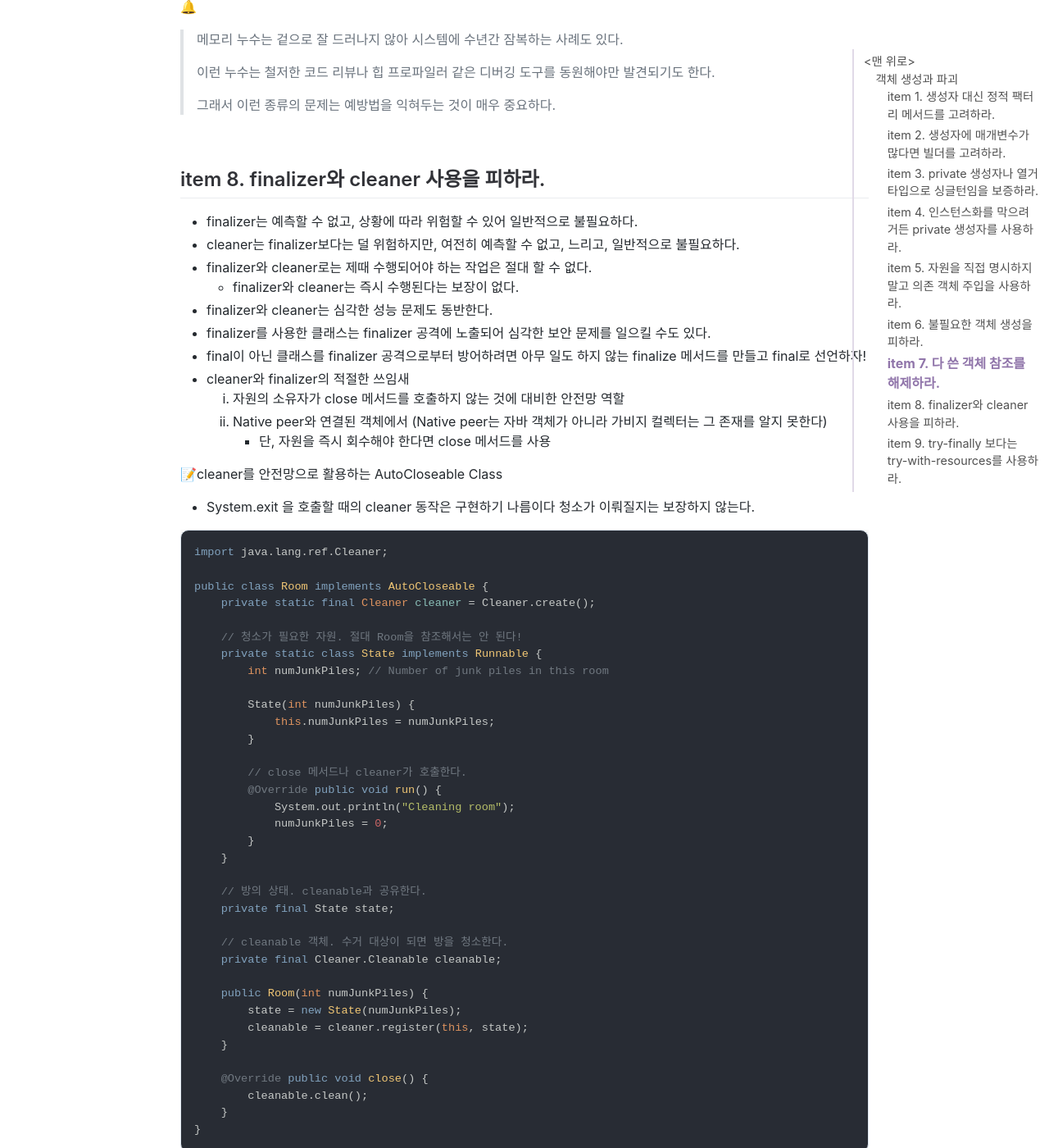
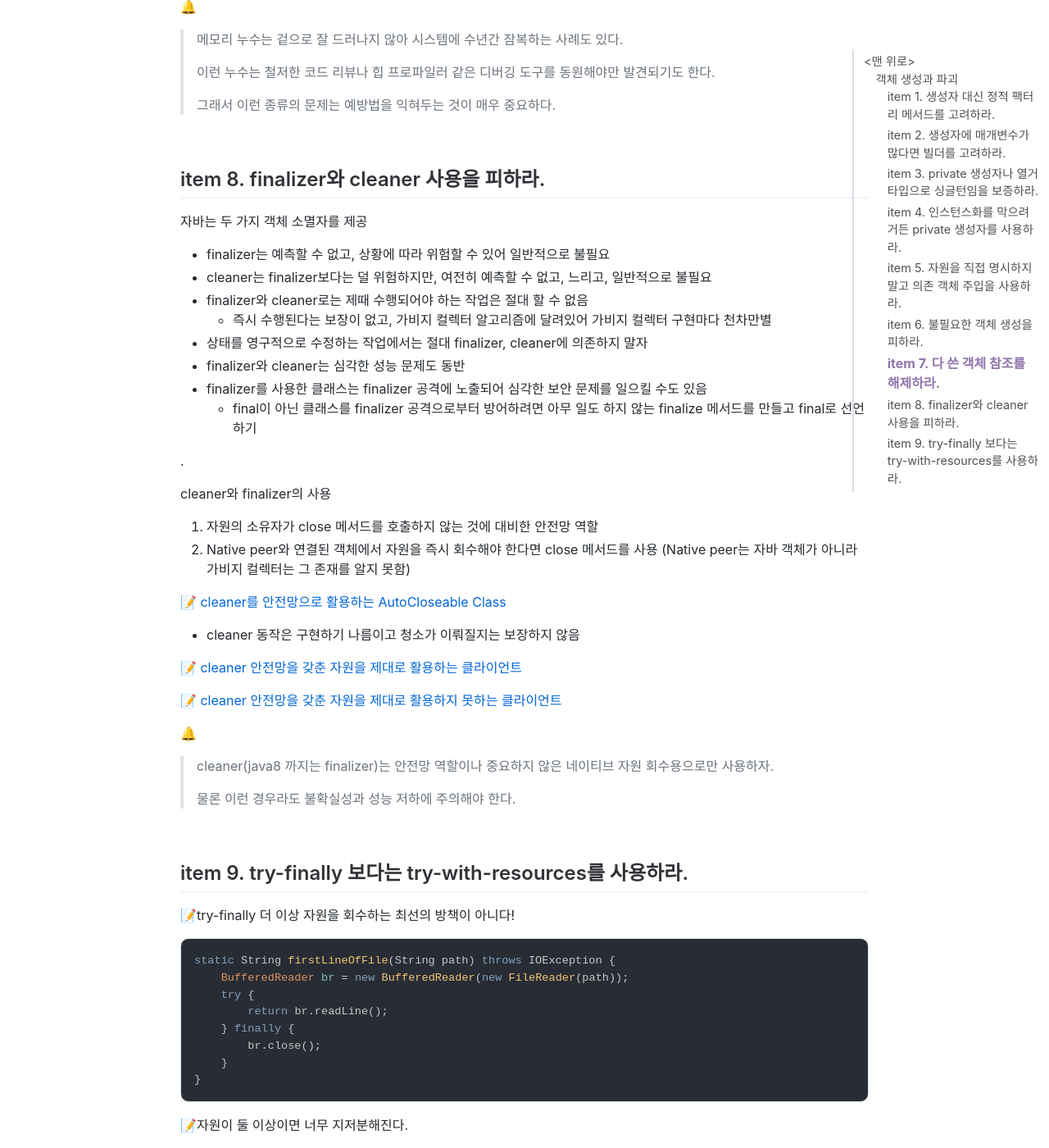
Before and after one commit to jihunparkme/jihunparkme.github.io, a Jekyll site: the page built from _posts/2023-04-07-Effective-Java-객체-생성과-파괴.md, in a window 1280 px wide and 1400 px high, scrolled down 7117 px. Shown: the whole window at 82% size. Built offline with Jekyll 4.4.1, drawn with Linux system fonts in a browser that asks for light colours; nearby versions of some CDN libraries; comment, search, counter and statistics services are not loaded; some of the changed text lies outside the part shown.

Commit message:
[EJ] item 8. finalizer와 cleaner 사용을 피하라.

````diff
--- a/_posts/2023-04-07-Effective-Java-객체-생성과-파괴.md
+++ b/_posts/2023-04-07-Effective-Java-객체-생성과-파괴.md
@@ -85,14 +85,14 @@ public static Boolean valueOf(boolean b) {
 - 클라이언트는 필요한 객체를 직접 만드는 대신, 필수 매개변수만으로 생성자를 호출해 빌더 객체를 얻는다.
   - 그 후 빌더 객체가 제공하는 일종의 세터 메서드들로 원하는 선택 매개변수들을 설정
 
-[점층적 생성자 패턴과 자바빈즈 패턴의 장점만 적용](https://github.com/WegraLee/effective-java-3e-source-code/blob/master/src/effectivejava/chapter2/item2/builder/NutritionFacts.java)
+[📝 점층적 생성자 패턴과 자바빈즈 패턴의 장점만 적용](https://github.com/WegraLee/effective-java-3e-source-code/blob/master/src/effectivejava/chapter2/item2/builder/NutritionFacts.java)
 
 - 빌더 패턴은 계층적으로 설계된 클래스와 함께 사용하기 좋다.
   - 각 계층의 클래스에 관련 빌더를 멤버로 정의
   - 추상 클래스는 추상 빌더를, 구체 클래스는 구체 빌더를 갖도록 하자.
 - 빌더를 이용하면 가변인수 매개변수를 여러 개 사용할 수도 있다.
 
-[계층적으로 설계된 클래스와 잘 어울리는 빌더 패턴](https://github.com/WegraLee/effective-java-3e-source-code/tree/master/src/effectivejava/chapter2/item2/hierarchicalbuilder)
+[📝 계층적으로 설계된 클래스와 잘 어울리는 빌더 패턴](https://github.com/WegraLee/effective-java-3e-source-code/tree/master/src/effectivejava/chapter2/item2/hierarchicalbuilder)
 
 **빌더의 단점**
 
@@ -306,95 +306,34 @@ private static long sum() {
 
 ## item 8. finalizer와 cleaner 사용을 피하라.
 
-- finalizer는 예측할 수 없고, 상황에 따라 위험할 수 있어 일반적으로 불필요하다.
-- cleaner는 finalizer보다는 덜 위험하지만, 여전히 예측할 수 없고, 느리고, 일반적으로 불필요하다.
-- finalizer와 cleaner로는 제때 수행되어야 하는 작업은 절대 할 수 없다.
-  - finalizer와 cleaner는 즉시 수행된다는 보장이 없다.
-- finalizer와 cleaner는 심각한 성능 문제도 동반한다.
-- finalizer를 사용한 클래스는 finalizer 공격에 노출되어 심각한 보안 문제를 일으킬 수도 있다.
-- final이 아닌 클래스를 finalizer 공격으로부터 방어하려면 아무 일도 하지 않는 finalize 메서드를 만들고 final로 선언하자!
-- cleaner와 finalizer의 적절한 쓰임새
-  1. 자원의 소유자가 close 메서드를 호출하지 않는 것에 대비한 안전망 역할
-  2. Native peer와 연결된 객체에서 (Native peer는 자바 객체가 아니라 가비지 컬렉터는 그 존재를 알지 못한다)
-     - 단, 자원을 즉시 회수해야 한다면 close 메서드를 사용
+자바는 두 가지 객체 소멸자를 제공
 
-📝cleaner를 안전망으로 활용하는 AutoCloseable Class
-- System.exit 을 호출할 때의 cleaner 동작은 구현하기 나름이다 청소가 이뤄질지는 보장하지 않는다.
+- finalizer는 예측할 수 없고, 상황에 따라 위험할 수 있어 일반적으로 불필요
+- cleaner는 finalizer보다는 덜 위험하지만, 여전히 예측할 수 없고, 느리고, 일반적으로 불필요
+- finalizer와 cleaner로는 제때 수행되어야 하는 작업은 절대 할 수 없음
+  - 즉시 수행된다는 보장이 없고, 가비지 컬렉터 알고리즘에 달려있어 가비지 컬렉터 구현마다 천차만별
+- 상태를 영구적으로 수정하는 작업에서는 절대 finalizer, cleaner에 의존하지 말자
+- finalizer와 cleaner는 심각한 성능 문제도 동반
+- finalizer를 사용한 클래스는 finalizer 공격에 노출되어 심각한 보안 문제를 일으킬 수도 있음
+  - final이 아닌 클래스를 finalizer 공격으로부터 방어하려면 아무 일도 하지 않는 finalize 메서드를 만들고 final로 선언하기
 
-```java
-import java.lang.ref.Cleaner;
+.
 
-public class Room implements AutoCloseable {
-    private static final Cleaner cleaner = Cleaner.create();
+cleaner와 finalizer의 사용
 
-    // 청소가 필요한 자원. 절대 Room을 참조해서는 안 된다!
-    private static class State implements Runnable {
-        int numJunkPiles; // Number of junk piles in this room
+1. 자원의 소유자가 close 메서드를 호출하지 않는 것에 대비한 안전망 역할
+2. Native peer와 연결된 객체에서 자원을 즉시 회수해야 한다면 close 메서드를 사용 (Native peer는 자바 객체가 아니라 가비지 컬렉터는 그 존재를 알지 못함)
 
-        State(int numJunkPiles) {
-            this.numJunkPiles = numJunkPiles;
-        }
+[📝 cleaner를 안전망으로 활용하는 AutoCloseable Class](https://github.com/WegraLee/effective-java-3e-source-code/blob/master/src/effectivejava/chapter2/item8/Room.java)
+- cleaner 동작은 구현하기 나름이고 청소가 이뤄질지는 보장하지 않음
 
-        // close 메서드나 cleaner가 호출한다.
-        @Override public void run() {
-            System.out.println("Cleaning room");
-            numJunkPiles = 0;
-        }
-    }
+[📝 cleaner 안전망을 갖춘 자원을 제대로 활용하는 클라이언트](https://github.com/WegraLee/effective-java-3e-source-code/blob/master/src/effectivejava/chapter2/item8/Adult.java)
 
-    // 방의 상태. cleanable과 공유한다.
-    private final State state;
-
-    // cleanable 객체. 수거 대상이 되면 방을 청소한다.
-    private final Cleaner.Cleanable cleanable;
-
-    public Room(int numJunkPiles) {
-        state = new State(numJunkPiles);
-        cleanable = cleaner.register(this, state);
-    }
-
-    @Override public void close() {
-        cleanable.clean();
-    }
-}
-```
-
-📝cleaner 안전망을 갖춘 자원을 제대로 활용하는 클라이언트
-
-```java
-public class Adult {
-    public static void main(String[] args) {
-        try (Room myRoom = new Room(7)) {
-            System.out.println("Hello~");
-        }
-    }
-}
-
-// Result
-Hello~
-Cleaning room
-```
-
-📝cleaner 안전망을 갖춘 자원을 제대로 활용하지 못하는 클라이언트
-
-```java
-public class Teenager {
-    public static void main(String[] args) {
-        new Room(99);
-        System.out.println("Peace out");
-
-        // System.gc()를 추가해보자.
-        // 단, 가비지 컬렉러를 강제로 호출하는 이런 방식에 의존해서는 절대 안 된다!
-	   //  System.gc();
-    }
-}
-
-// Result
-Peace out
-```
+[📝 cleaner 안전망을 갖춘 자원을 제대로 활용하지 못하는 클라이언트](https://github.com/WegraLee/effective-java-3e-source-code/blob/master/src/effectivejava/chapter2/item8/Teenager.java)
 
 🔔
 > cleaner(java8 까지는 finalizer)는 안전망 역할이나 중요하지 않은 네이티브 자원 회수용으로만 사용하자.
+>
 > 물론 이런 경우라도 불확실성과 성능 저하에 주의해야 한다.
 
 <br>
````
